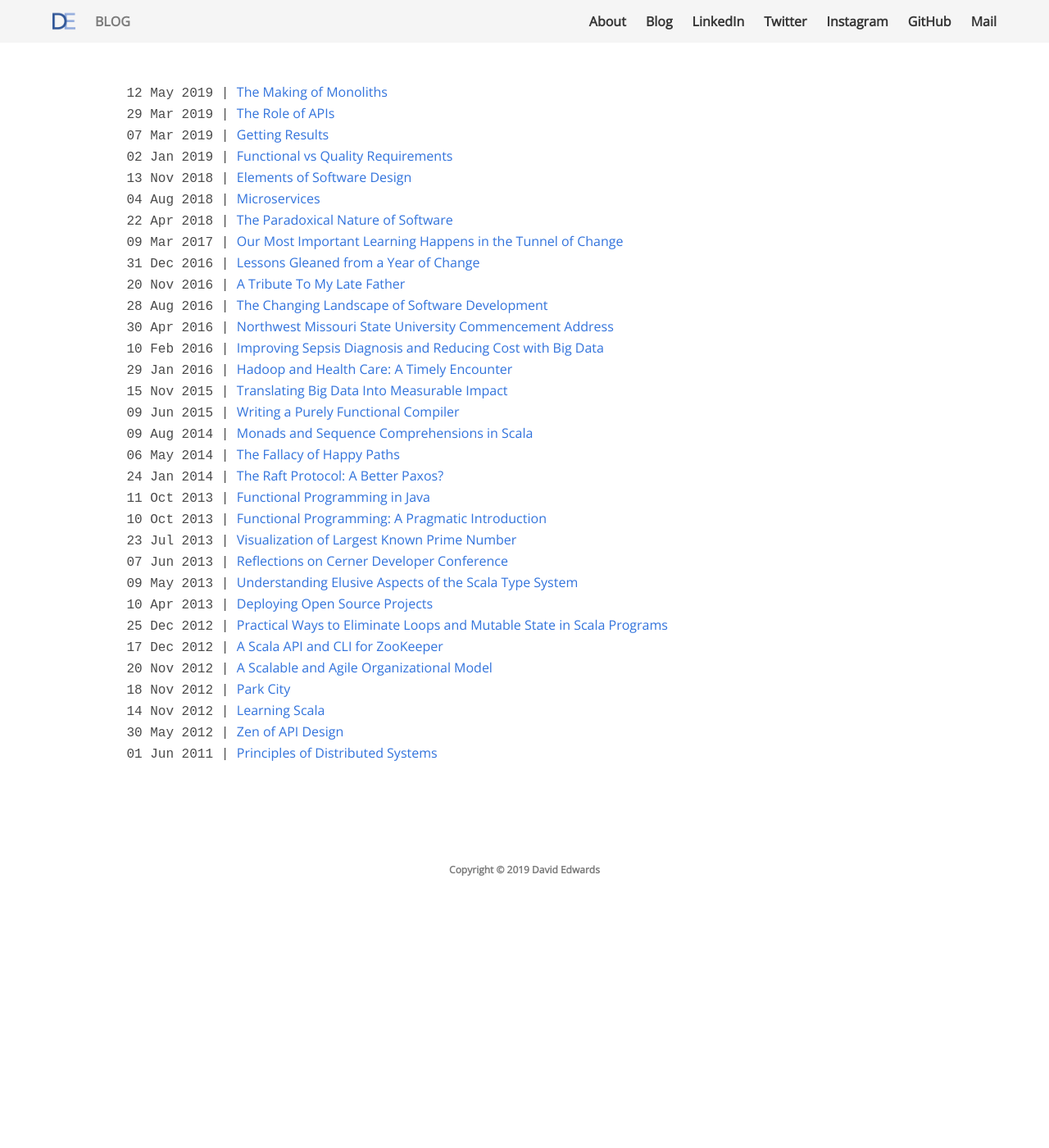
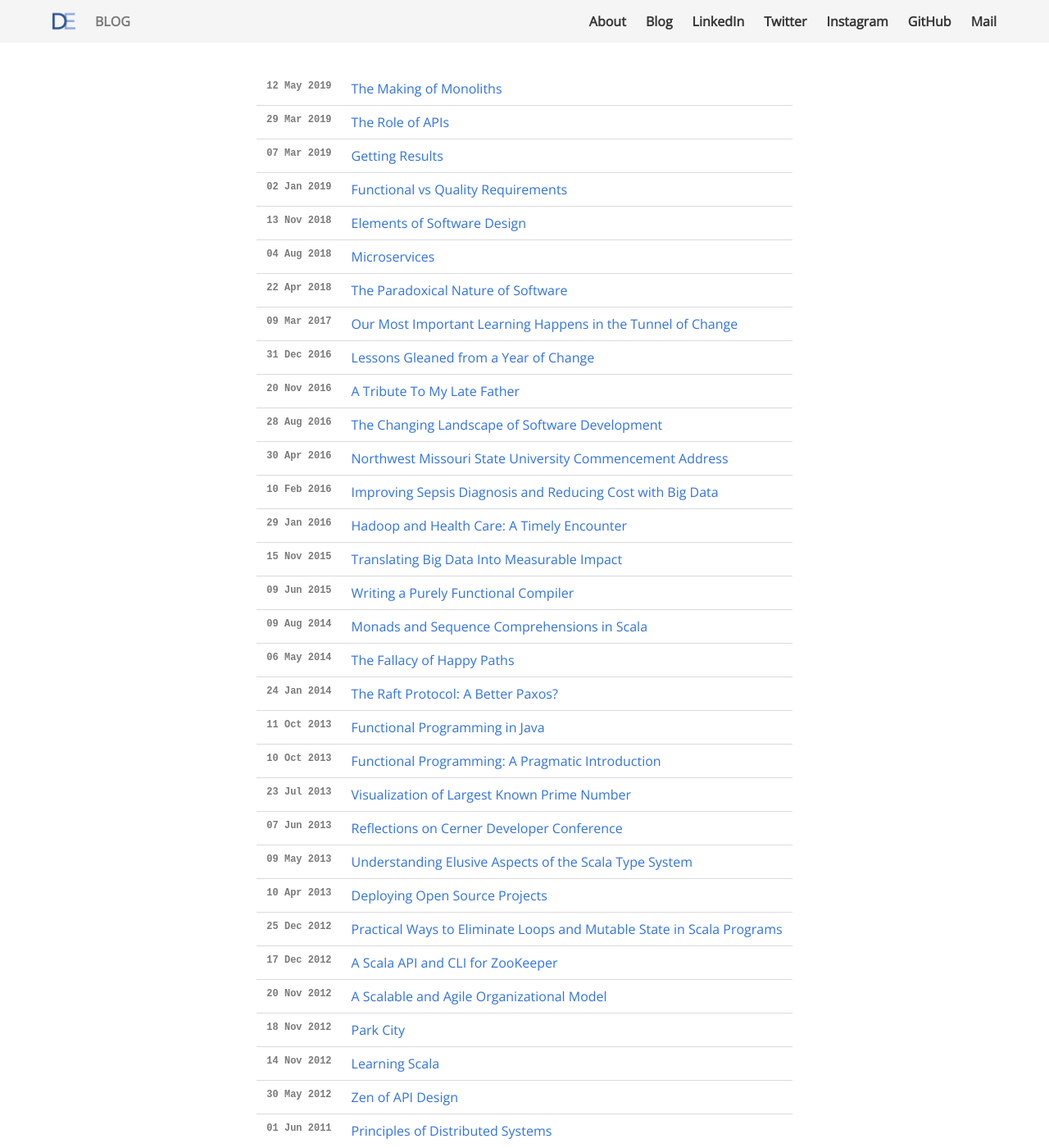
Before and after one commit to davidledwards/davidledwards.github.io, a Jekyll site: the page built from blog/index.html, in a window 1280 px wide and 1400 px high. Shown: the whole window at 82% size. Built offline with Jekyll 4.4.1, drawn with Linux system fonts in a browser that asks for light colours; nearby versions of some CDN libraries.

Commit message:
restyle blog index

```diff
--- a/blog/index.html
+++ b/blog/index.html
@@ -3,11 +3,16 @@ layout: default
 title: Blog
 ---
 <section class="section">
-    <ul>
-      {% for post in site.posts %}
-      <li>
-        <span class="is-family-monospace is-">{{ post.date | date_to_string }} | </span><a href="{{ post.url }}" title="{{ post.topic }}">{{ post.topic }}</a>
-      </li>
-      {% endfor %}
-    </ul>
+  <div class="columns is-centered">
+    <table class="table">
+      <tbody>
+        {% for post in site.posts %}
+        <tr>
+          <th><p class="is-family-monospace is-size-7 has-text-grey">{{ post.date | date_to_string }}</p></th>
+          <td><a href="{{ post.url }}">{{ post.topic }}</a></td>
+        </tr>
+        {% endfor %}
+      </tbody>
+    </table>
+  </div>
 </section>
```
